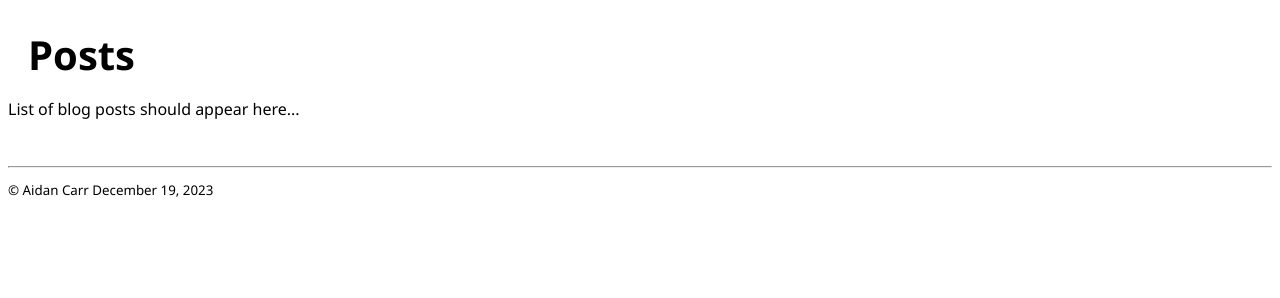
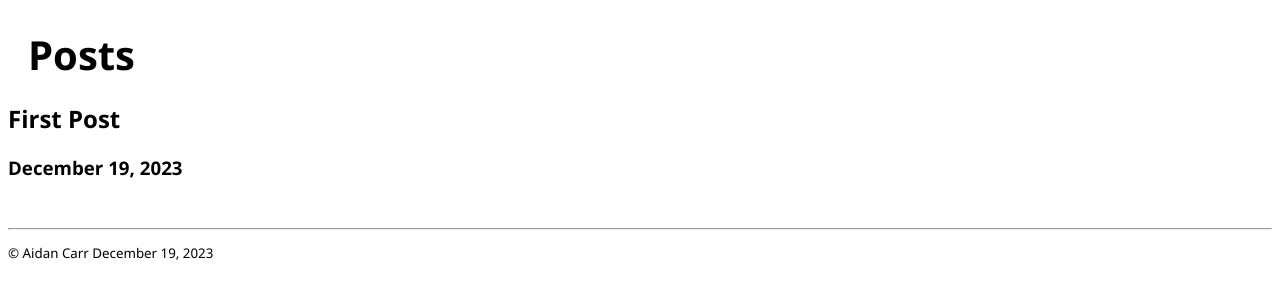
Before and after one commit to AidanCarr1/Blog, a plain HTML site: page blogHome.html in a window 1280 px wide. Drawn offline with Linux system fonts and the light colour scheme; no server answers.

Commit message:
Reading correct json FIX

```diff
--- a/blogHome.html
+++ b/blogHome.html
@@ -29,7 +29,7 @@
             htmlString = "";
 
             (async () => {
-                const response = await fetch("https://aidancarr1.github.io/Blog/FoxBooks.json");
+                const response = await fetch("https://aidancarr1.github.io/Blog/blogData.json");
                 const data = await response.json();
                 let posts = Object.keys(data['posts']);
                 for(const i in posts){
```
